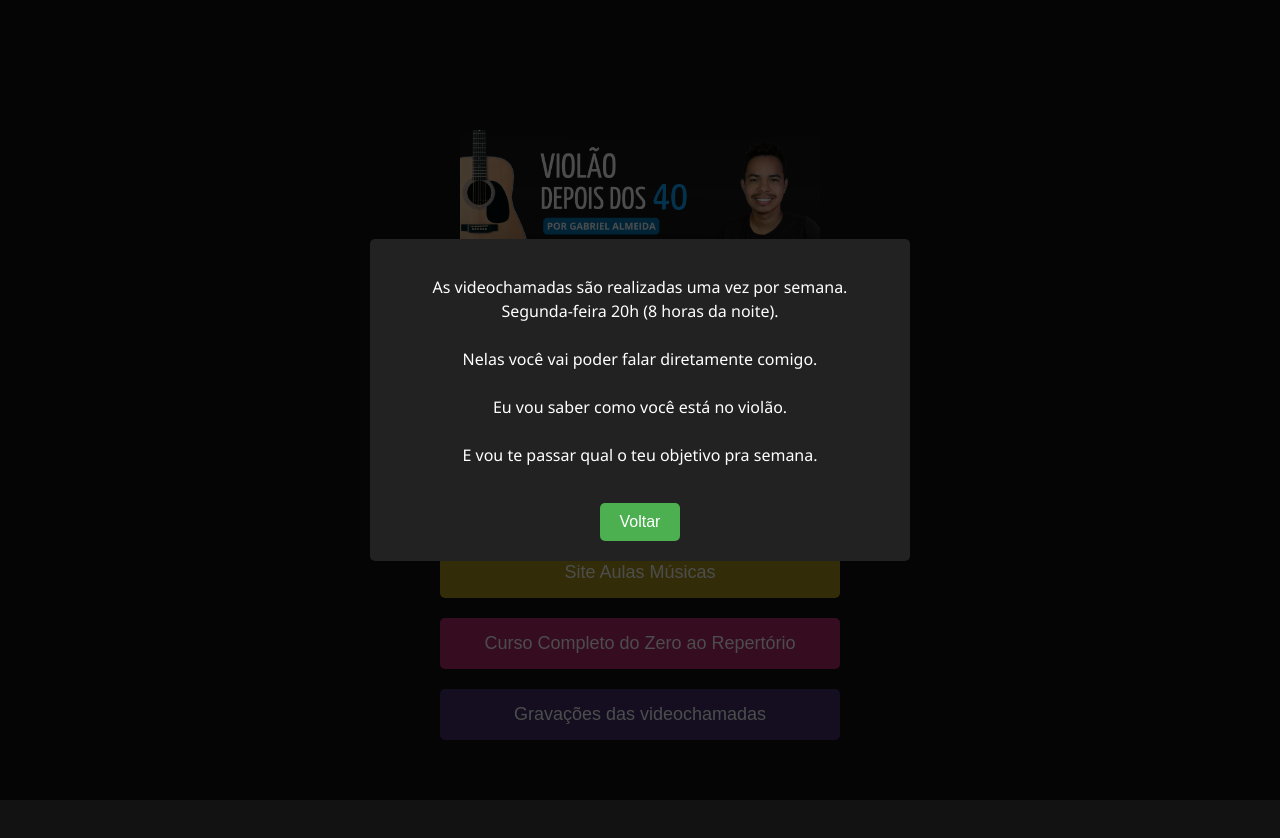
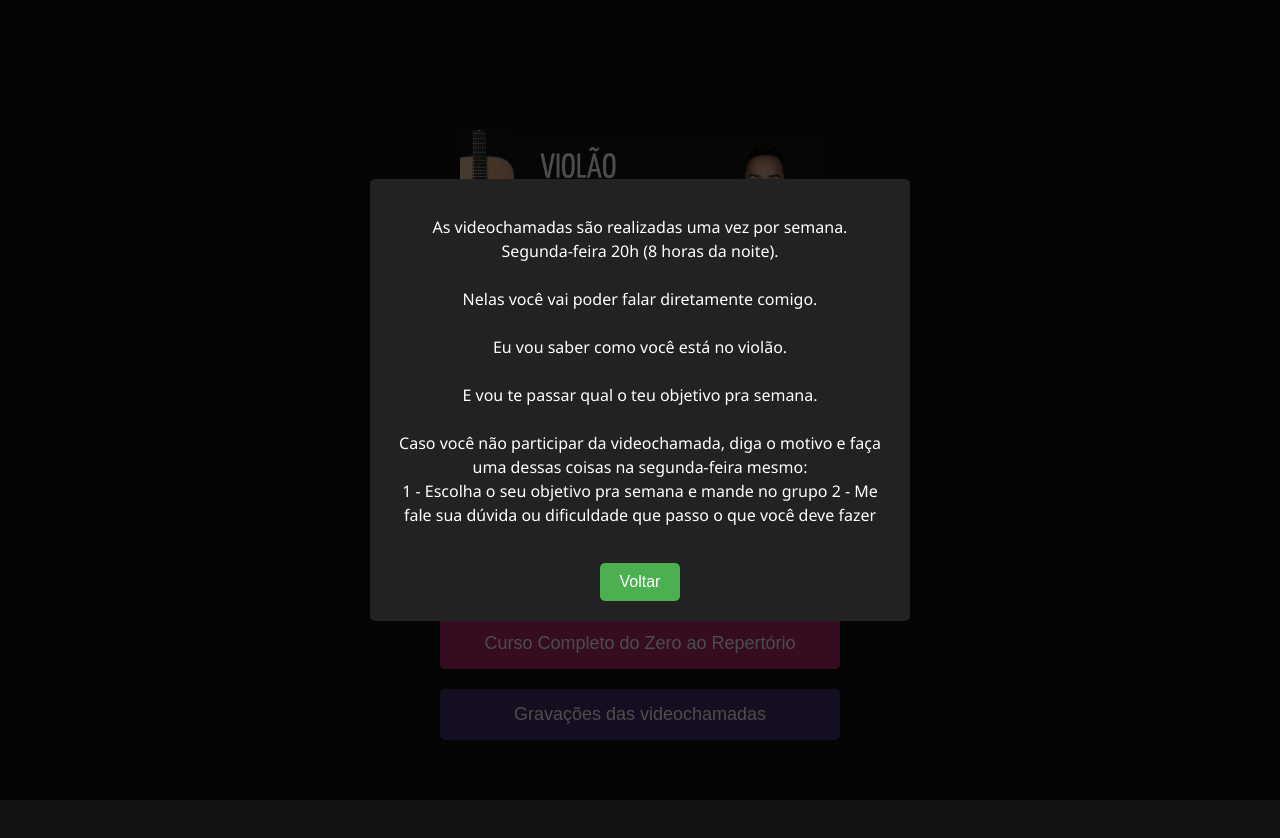
Before and after one commit to viocomg/cursofechadoviolao, a plain HTML site: page geral.html in a window 1280 px wide. Both pictures are taken after a click on the button "Como funcionam as videochamadas". Drawn offline with Linux system fonts and the light colour scheme.

Commit message:
Update geral.html

```diff
--- a/geral.html
+++ b/geral.html
@@ -43,7 +43,10 @@
             <p>As videochamadas são realizadas uma vez por semana.<br>Segunda-feira 20h (8 horas da noite).<br><br>
             Nelas você vai poder falar diretamente comigo.<br><br>
             Eu vou saber como você está no violão.<br><br>
-            E vou te passar qual o teu objetivo pra semana.</p>
+            E vou te passar qual o teu objetivo pra semana.<br><br>
+            Caso você não participar da videochamada, diga o motivo e faça uma dessas coisas na segunda-feira mesmo:<br>
+            1 - Escolha o seu objetivo pra semana e mande no grupo
+            2 - Me fale sua dúvida ou dificuldade que passo o que você deve fazer</p>
             <button class="modal-close" onclick="closeModal('modal1')">Voltar</button>
         </div>
     </div>
```
